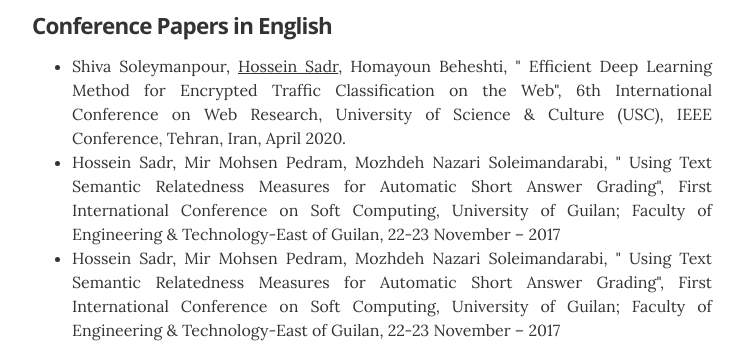
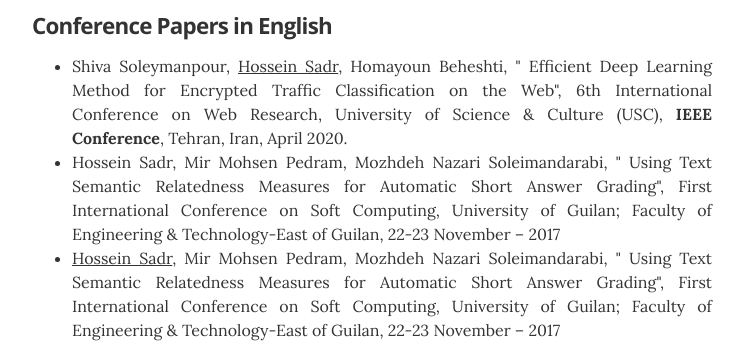
Before and after one commit to hosseinsadr/hosseinsadr.github.io, a Jekyll site: the page built from index.html, in a window 1280 px wide and 900 px high, scrolled down 3425 px. Shown: the part 204-559 px from the top of the window, without its empty margins (268-1012 px from the left). Built offline with Jekyll 4.4.1, drawn with Linux system fonts in a browser that asks for light colours.

Commit message:
Update projects.yml

```diff
--- a/_data/projects.yml
+++ b/_data/projects.yml
@@ -14,7 +14,7 @@
 # Conference Papers in English
 - project: Conference Papers in English
   # url: "#"
-  description: <ul class="resume-item-list"><li>Shiva Soleymanpour, <u>Hossein Sadr</u>, Homayoun Beheshti, " Efficient Deep Learning Method for Encrypted Traffic Classification on the Web", 6th International Conference on Web Research, University of Science & Culture (USC), IEEE Conference, Tehran, Iran, April 2020.</li><li>Hossein Sadr, Mir Mohsen Pedram, Mozhdeh Nazari Soleimandarabi, " Using Text Semantic Relatedness Measures for Automatic Short Answer Grading", First International Conference on Soft Computing, University of Guilan; Faculty of Engineering & Technology-East of Guilan, 22-23 November – 2017</li><li>Hossein Sadr, Mir Mohsen Pedram, Mozhdeh Nazari Soleimandarabi, " Using Text Semantic Relatedness Measures for Automatic Short Answer Grading", First International Conference on Soft Computing, University of Guilan; Faculty of Engineering & Technology-East of Guilan, 22-23 November – 2017</li></ul>
+  description: <ul class="resume-item-list"><li>Shiva Soleymanpour, <u>Hossein Sadr</u>, Homayoun Beheshti, " Efficient Deep Learning Method for Encrypted Traffic Classification on the Web", 6th International Conference on Web Research, University of Science & Culture (USC), <b>IEEE Conference</b>, Tehran, Iran, April 2020.</li><li>Hossein Sadr, Mir Mohsen Pedram, Mozhdeh Nazari Soleimandarabi, " Using Text Semantic Relatedness Measures for Automatic Short Answer Grading", First International Conference on Soft Computing, University of Guilan; Faculty of Engineering & Technology-East of Guilan, 22-23 November – 2017</li><li><u>Hossein Sadr</u>, Mir Mohsen Pedram, Mozhdeh Nazari Soleimandarabi, " Using Text Semantic Relatedness Measures for Automatic Short Answer Grading", First International Conference on Soft Computing, University of Guilan; Faculty of Engineering & Technology-East of Guilan, 22-23 November – 2017</li></ul>
 
   # Research Interests
 - project: Research Interests
```
